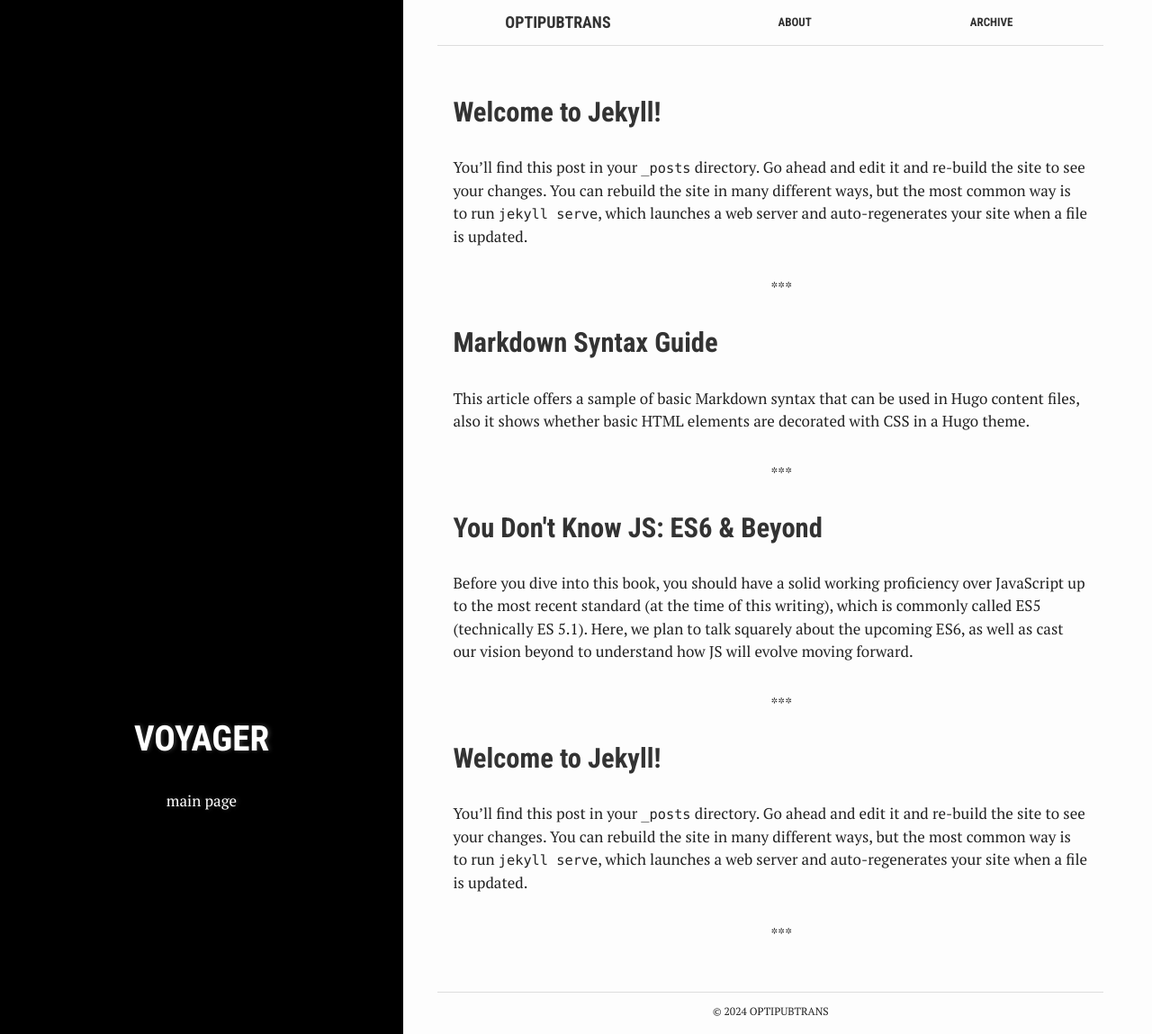
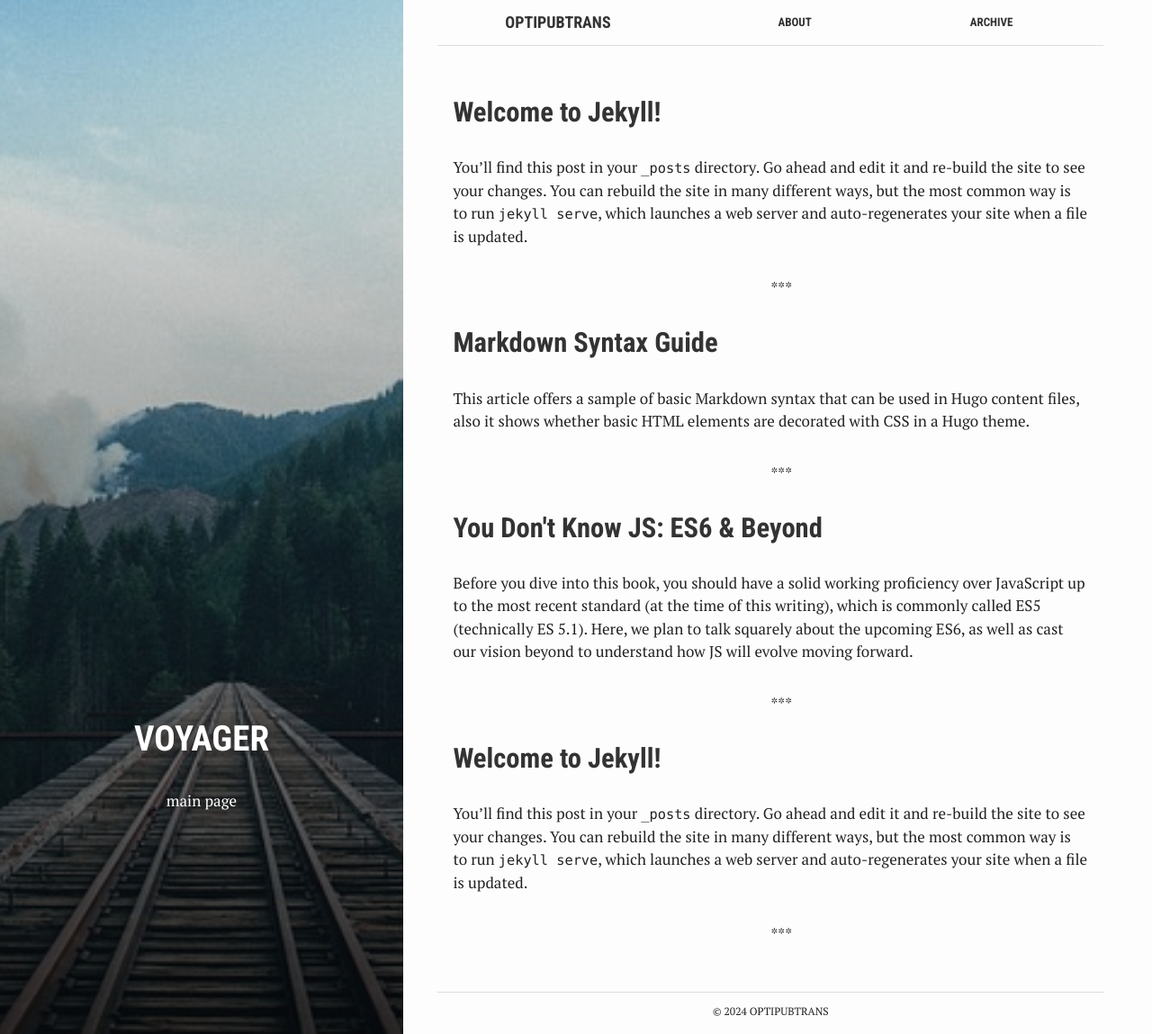
Before and after one commit to iitis/optipubtrans-website, a Jekyll site: the page built from index.html, in a window 1280 px wide and 1149 px high. Shown: the whole window at 90% size. Built offline with Jekyll 4.4.1, drawn with Linux system fonts in a browser that asks for light colours.

Commit message:
fix image path

```diff
--- a/_config.yml
+++ b/_config.yml
@@ -46,3 +46,4 @@ github_username:  lpawela
 #   - vendor/cache/
 #   - vendor/gems/
 #   - vendor/ruby/
+images: '/assets/images'
```
